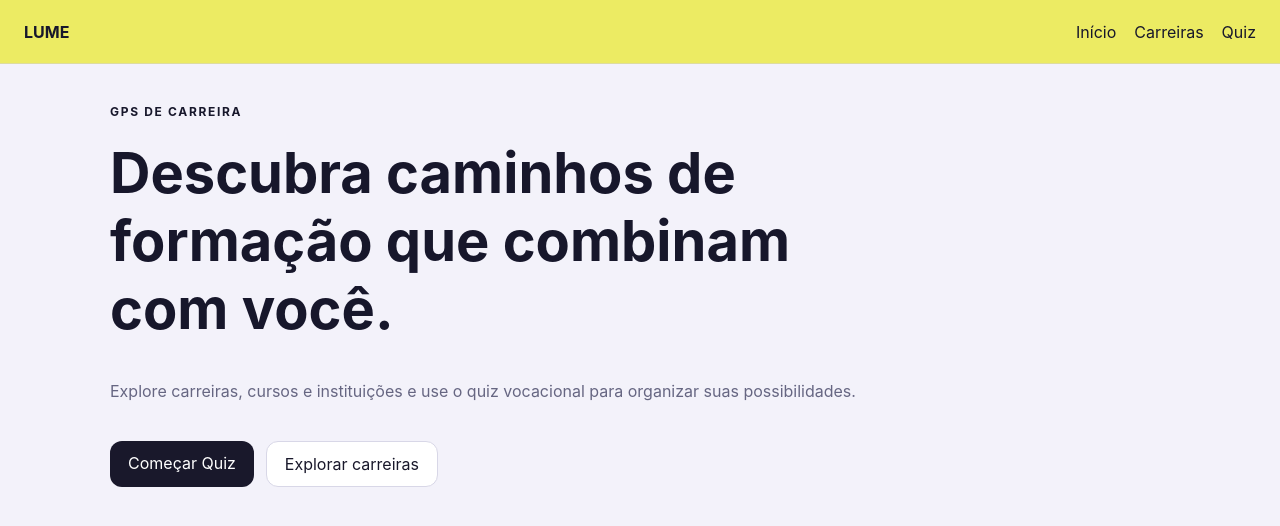
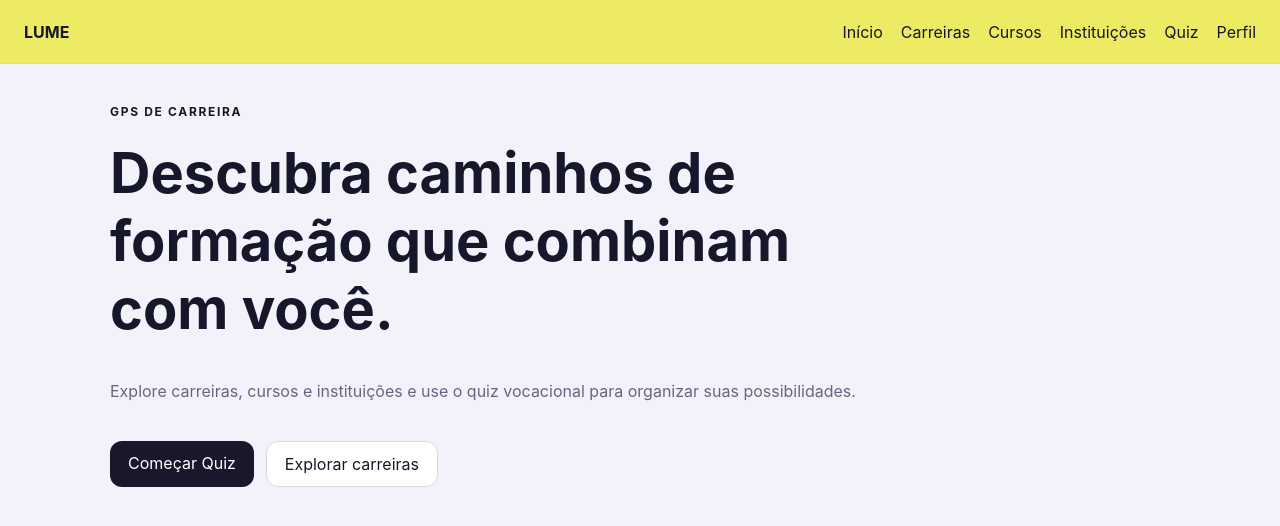
Before and after one commit to LucasNPADev/projetoFinal_Lume, a React app in the folder frontend/: page / in a window 1280 px wide. Shown: the top 526 px of the page. Built offline with nearby package versions, Linux system fonts and the light colour scheme; no server answers; the HTML template or start-up script is replaced by a standard one.

Commit message:
feat: organiza rotas do LUME

```diff
--- a/frontend/src/App.tsx
+++ b/frontend/src/App.tsx
@@ -1,7 +1,5 @@
-import { Link, Route, Routes } from "react-router-dom";
-import { CarreirasPage } from "./pages/CarreirasPage";
-import { HomePage } from "./pages/HomePage";
-import { QuizPage } from "./pages/QuizPage";
+import { Link } from "react-router-dom";
+import { AppRoutes } from "./routes";
 
 export default function App() {
   return (
@@ -11,15 +9,14 @@
         <nav>
           <Link to="/">Início</Link>
           <Link to="/carreiras">Carreiras</Link>
+          <Link to="/cursos">Cursos</Link>
+          <Link to="/instituicoes">Instituições</Link>
           <Link to="/quiz">Quiz</Link>
+          <Link to="/perfil">Perfil</Link>
         </nav>
       </header>
       <main>
-        <Routes>
-          <Route path="/" element={<HomePage />} />
-          <Route path="/carreiras" element={<CarreirasPage />} />
-          <Route path="/quiz" element={<QuizPage />} />
-        </Routes>
+        <AppRoutes />
       </main>
     </>
   );
```
